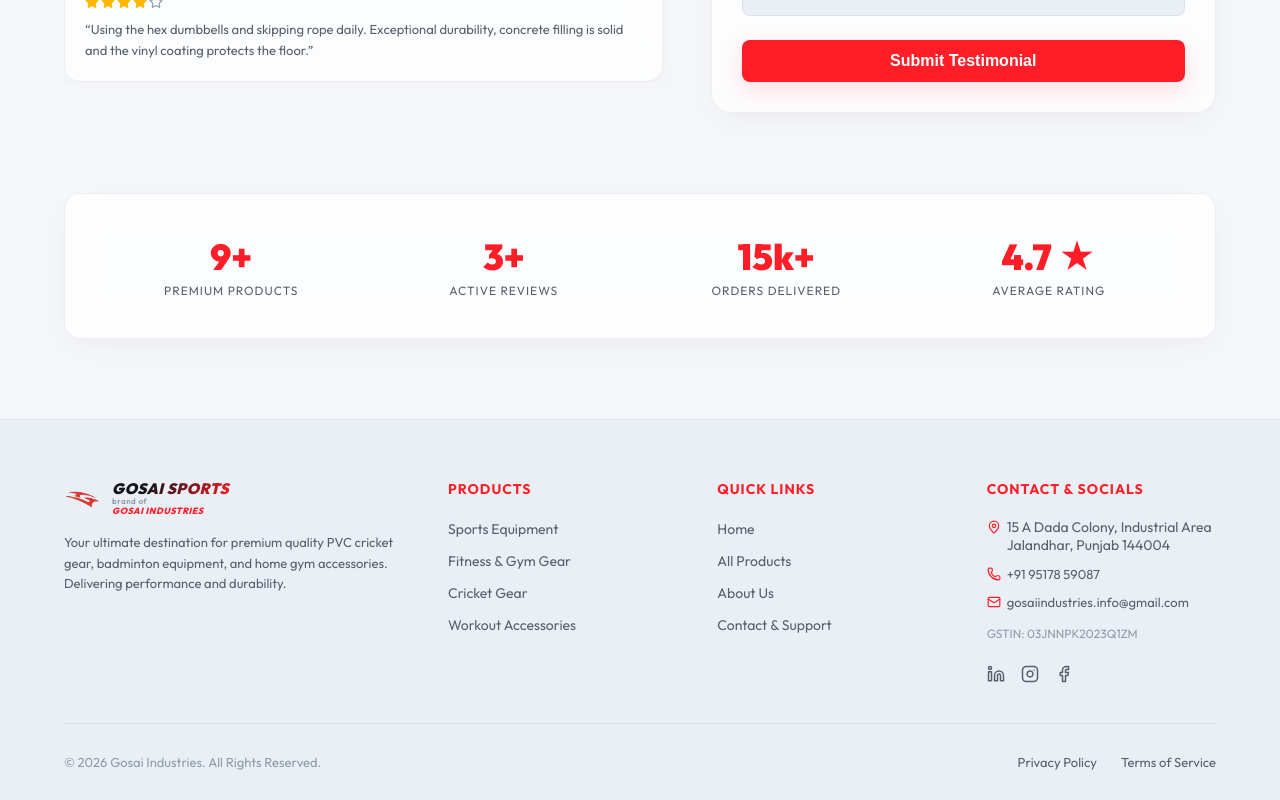
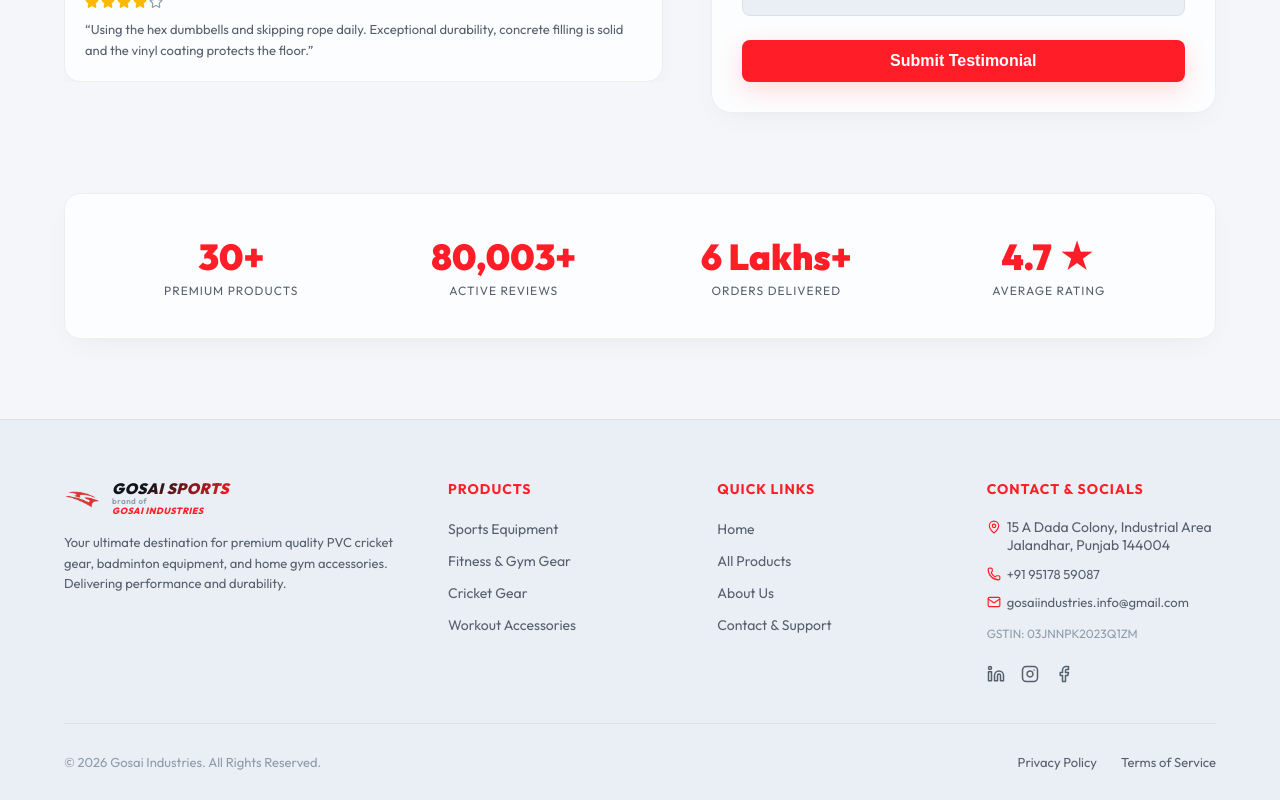
Before and after one commit to kumar-ajit16/gosai-sports, a Next.js app: page /about in a window 1280 px wide. Shown: the part 2218-3018 px from the top of the page. Built offline with nearby package versions, Linux system fonts and the light colour scheme; no server answers; the database is empty.

Commit message:
updated active reviews

```diff
--- a/src/app/about/page.js
+++ b/src/app/about/page.js
@@ -474,17 +474,17 @@ export default function About() {
         {/* Story Progress Stats */}
         <div className="glass-panel stats-grid" style={{ textAlign: "center", padding: "40px" }}>
           <div>
-            <h4 style={{ fontSize: "36px", fontWeight: "900", color: "var(--accent-primary)" }}>9+</h4>
+            <h4 style={{ fontSize: "36px", fontWeight: "900", color: "var(--accent-primary)" }}>30+</h4>
             <p style={{ fontSize: "12px", textTransform: "uppercase", letterSpacing: "1px", color: "var(--text-secondary)", marginTop: "4px" }}>Premium Products</p>
           </div>
           <div>
             <h4 style={{ fontSize: "36px", fontWeight: "900", color: "var(--accent-primary)" }}>
-              {reviews.length}+
+              {(80000 + reviews.length).toLocaleString()}+
             </h4>
             <p style={{ fontSize: "12px", textTransform: "uppercase", letterSpacing: "1px", color: "var(--text-secondary)", marginTop: "4px" }}>Active Reviews</p>
           </div>
           <div>
-            <h4 style={{ fontSize: "36px", fontWeight: "900", color: "var(--accent-primary)" }}>15k+</h4>
+            <h4 style={{ fontSize: "36px", fontWeight: "900", color: "var(--accent-primary)" }}>6 Lakhs+</h4>
             <p style={{ fontSize: "12px", textTransform: "uppercase", letterSpacing: "1px", color: "var(--text-secondary)", marginTop: "4px" }}>Orders Delivered</p>
           </div>
           <div>
```
